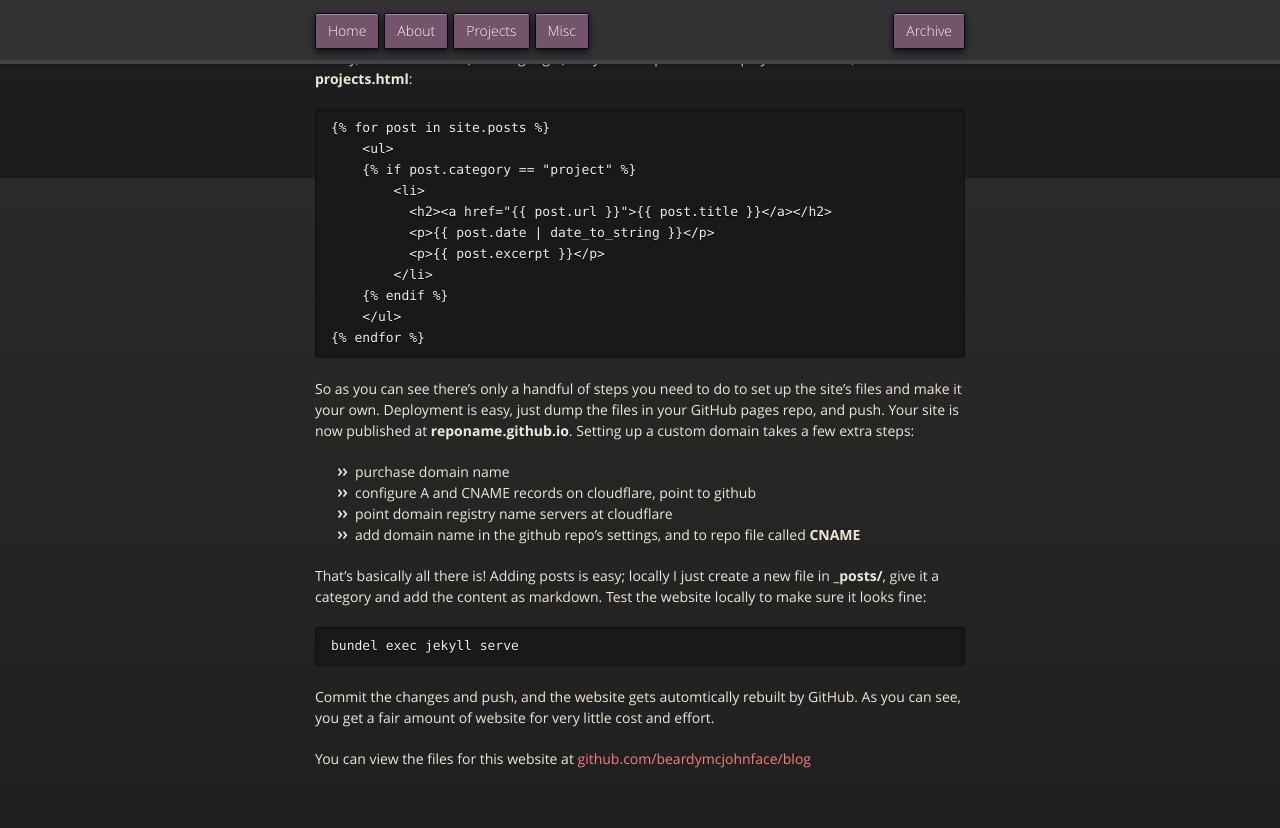
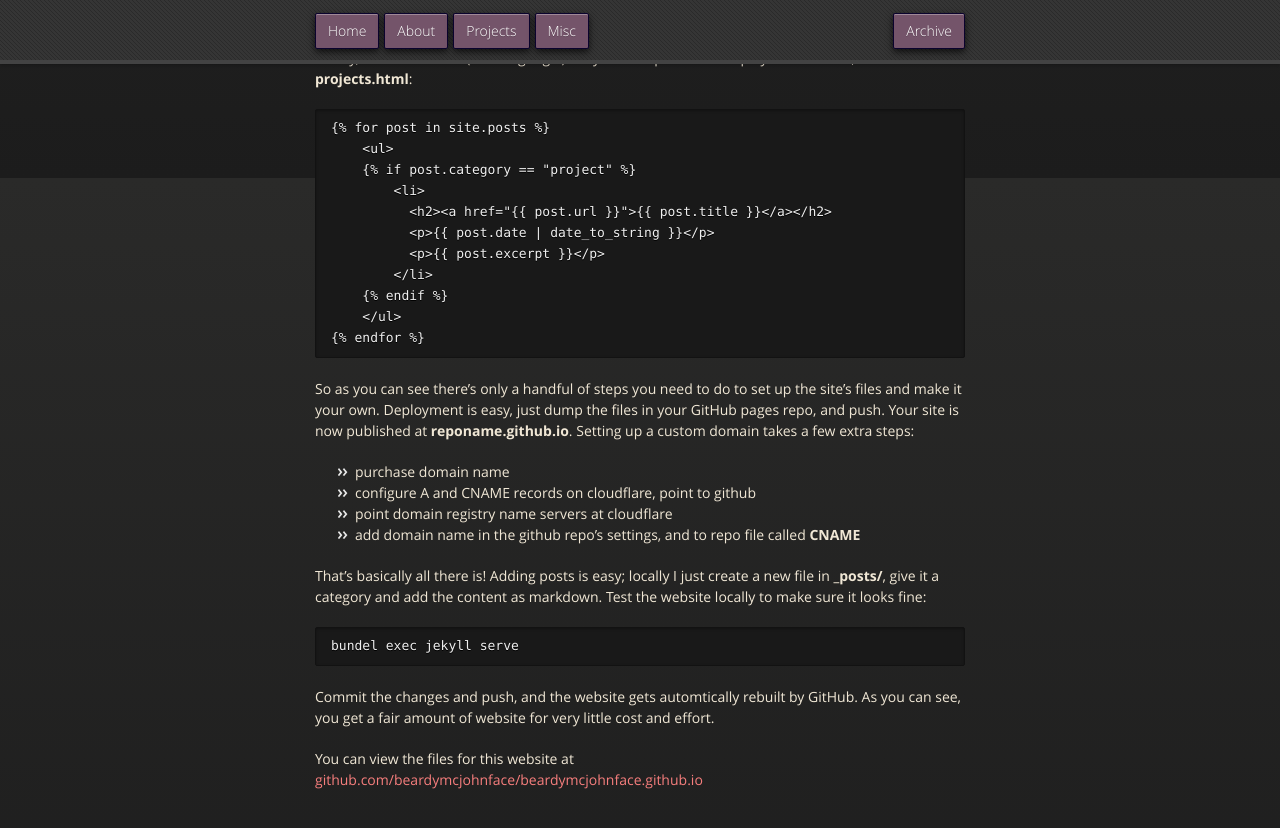
Before and after one commit to beardymcjohnface/beardymcjohnface.github.io, a Jekyll site: the page built from _posts/2020-05-17-creating-this-blog.md, in a window 1280 px wide and 900 px high, scrolled down 1622 px. Shown: the top 828 px of the window. Built offline with Jekyll 4.4.1, drawn with Linux system fonts in a browser that asks for light colours.

Commit message:
update a url

```diff
--- a/_posts/2020-05-17-creating-this-blog.md
+++ b/_posts/2020-05-17-creating-this-blog.md
@@ -106,4 +106,4 @@ bundel exec jekyll serve
 Commit the changes and push, and the website gets automtically rebuilt by GitHub.
 As you can see, you get a fair amount of website for very little cost and effort.
 
-You can view the files for this website at [github.com/beardymcjohnface/blog](https://github.com/beardymcjohnface/blog)
+You can view the files for this website at [github.com/beardymcjohnface/beardymcjohnface.github.io](https://github.com/beardymcjohnface/beardymcjohnface.github.io)
```
